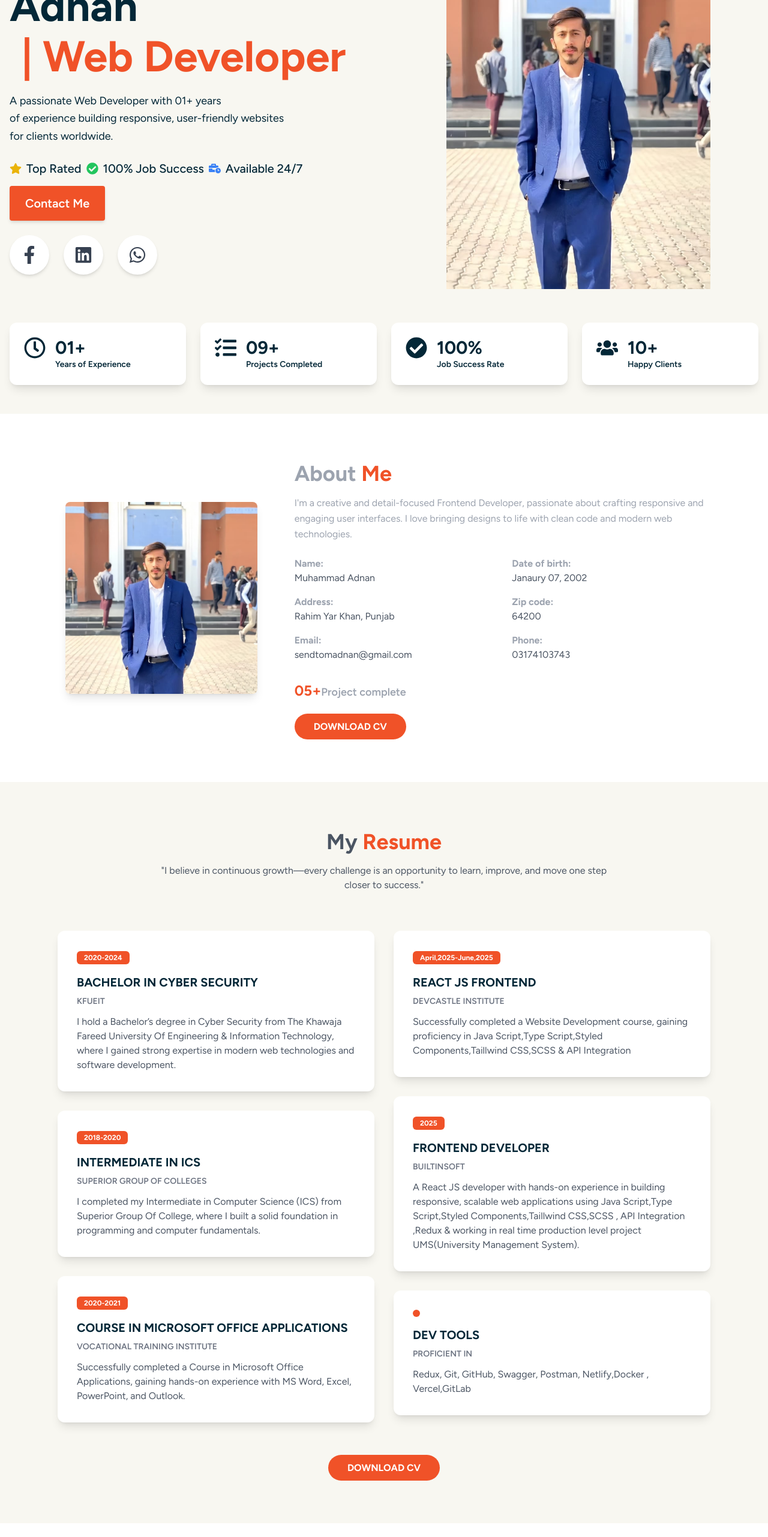
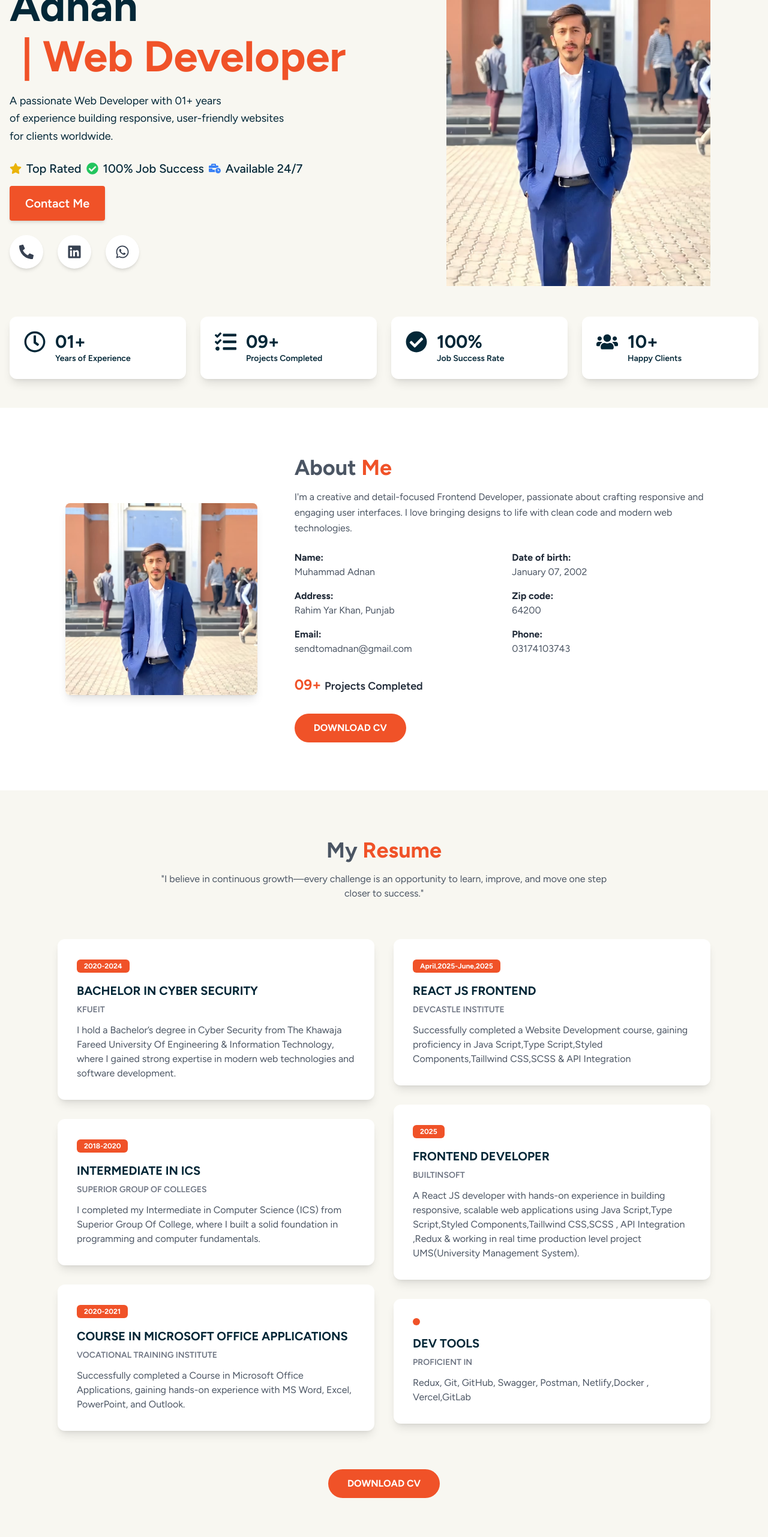
Before and after one commit to codewith-adnan/MyPortFolio, a React (Vite) app: page / in a window 1280 px wide. Shown: the part 234-2797 px from the top of the page at 60% size. Built offline with nearby package versions, Linux system fonts and the light colour scheme.

Commit message:
Add Facbook,contact info and aniamtion

```diff
--- a/src/components/AboutMe.jsx
+++ b/src/components/AboutMe.jsx
@@ -1,67 +1,92 @@
 import React from "react";
-import ProfileImg from "../assets/Heroimg.jpeg"; // Make sure to add your image to the assets folder
+import { motion } from "framer-motion"; // Framer Motion import kiya gaya hai
+import ProfileImg from "../assets/Heroimg.jpeg";
 
 export default function AboutMe() {
   return (
-    <section id="about" className="bg-white text-white py-20">
+    // Background color theek hai, text colors ko neeche adjust kiya gaya hai
+    <section id="about" className="bg-white py-20 overflow-x-hidden">
       <div className="max-w-6xl mx-auto px-4 sm:px-6 lg:px-8 flex flex-col md:flex-row items-center gap-12">
-        {/* Image Column */}
-        <div className="md:w-1/3 w-full flex justify-center">
+
+        {/* --- IMAGE COLUMN ANIMATED --- */}
+        <motion.div
+          initial={{ opacity: 0, x: -100 }}
+          whileInView={{ opacity: 1, x: 0 }}
+          transition={{ duration: 0.8, ease: "easeInOut" }}
+          viewport={{ once: true }}
+          className="md:w-1/3 w-full flex justify-center"
+        >
           <img
             src={ProfileImg}
             alt="Muhammad Adnan"
             className="rounded-lg shadow-lg w-64 h-64 md:w-80 md:h-80 object-cover"
           />
-        </div>
+        </motion.div>
 
-        {/* Content Column */}
-        <div className="md:w-2/3 w-full">
+        {/* --- CONTENT COLUMN ANIMATED --- */}
+        <motion.div
+          initial={{ opacity: 0, x: 100 }}
+          whileInView={{ opacity: 1, x: 0 }}
+          transition={{ duration: 0.8, ease: "easeInOut" }}
+          viewport={{ once: true }}
+          className="md:w-2/3 w-full"
+        >
           <h2 className="text-4xl font-bold mb-4">
-  <span className="text-gray-400">About </span><span className="text-[#f05228]">Me</span>
-</h2>
-          <p className="text-gray-400 mb-6 leading-relaxed">
+            <span className="text-gray-600">About </span><span className="text-[#f05228]">Me</span>
+          </h2>
+          {/* Text color theek kiya gaya hai */}
+          <p className="text-gray-600 mb-6 leading-relaxed">
             I'm a creative and detail-focused Frontend Developer, passionate about crafting responsive and engaging user interfaces. I love bringing designs to life with clean code and modern web technologies.
           </p>
 
           <div className="grid grid-cols-1 sm:grid-cols-2 gap-x-8 gap-y-4 mb-8">
             <div>
-              <strong className="block text-gray-400">Name:</strong>
+              <strong className="block text-gray-800">Name:</strong>
               <span className="text-gray-600">Muhammad Adnan</span>
             </div>
             <div>
-              <strong className="block text-gray-400">Date of birth:</strong>
-              <span className="text-gray-600">Janaury 07, 2002</span>
+              <strong className="block text-gray-800">Date of birth:</strong>
+              <span className="text-gray-600">January 07, 2002</span>
             </div>
             <div>
-              <strong className="block text-gray-400">Address:</strong>
+              <strong className="block text-gray-800">Address:</strong>
               <span className="text-gray-600">Rahim Yar Khan, Punjab</span>
             </div>
             <div>
-              <strong className="block text-gray-400">Zip code:</strong>
+              <strong className="block text-gray-800">Zip code:</strong>
               <span className="text-gray-600">64200</span>
             </div>
             <div>
-              <strong className="block text-gray-400">Email:</strong>
+              <strong className="block text-gray-800">Email:</strong>
               <span className="text-gray-600">sendtomadnan@gmail.com</span>
             </div>
             <div>
-              <strong className="block text-gray-400">Phone:</strong>
+              <strong className="block text-gray-800">Phone:</strong>
               <span className="text-gray-600">03174103743</span>
             </div>
           </div>
 
-          <p className="text-lg text-white font-semibold mb-8">
-            <span className="text-[#f05228] text-2xl font-bold">05+</span><span className="text-gray-400" >Project complete</span>
+          <p className="text-lg font-semibold mb-8">
+            <span className="text-[#f05228] text-2xl font-bold">09+ </span>
+            <span className="text-gray-800">Projects Completed</span>
           </p>
 
-          <a
-            href="/src/assets/Muhhamad Adnan.pdf"
-            download
-            className="bg-[#f05228] text-white font-bold py-3 px-8 rounded-full hover:bg-gray-800 transition-all duration-300"
+          {/* --- CV BUTTON ANIMATED --- */}
+          <motion.div
+            initial={{ opacity: 0, y: 50 }}
+            whileInView={{ opacity: 1, y: 0 }}
+            transition={{ duration: 0.6, delay: 0.2, ease: "easeOut" }}
+            viewport={{ once: true }}
           >
-            DOWNLOAD CV
-          </a>
-        </div>
+            <a
+              href="/Muhhamad Adnan.pdf" // Path theek kiya gaya hai (assume file is in public folder)
+              download
+              className="inline-block bg-[#f05228] text-white font-bold py-3 px-8 rounded-full hover:bg-gray-800 transition-all duration-300"
+            >
+              DOWNLOAD CV
+            </a>
+          </motion.div>
+        </motion.div>
       </div>
     </section>
   );
--- a/src/components/ContactSection.jsx
+++ b/src/components/ContactSection.jsx
@@ -20,17 +20,17 @@ const contactDetails = [
   {
     icon: <FaPhoneAlt />,
     title: "Contact Number",
-    detail: "0303-0834088",
+    detail: "03174103743",
   },
   {
     icon: <FaPaperPlane />,
     title: "Email Address",
-    detail: "waleediftikhar188@gmail.com",
+    detail: "sendtomadnan@gmail.com",
   },
   {
     icon: <FaGlobe />,
     title: "Website",
-    detail: "yoursite.com",
+    detail: "www.comingsoon.com",
   },
 ];
 
--- a/src/components/Footer.jsx
+++ b/src/components/Footer.jsx
@@ -120,7 +120,7 @@ export default function Footer() {
               <a href="https://github.com/codewith-adnan" target="_blank" rel="noopener noreferrer" className="w-10 h-10 bg-gray-700 rounded-full flex items-center justify-center hover:bg-[#f05228] transition-all duration-300 active:scale-90">
                 <FaGithub className="text-white" />
               </a>
-              <a href="https://facebook.com" target="_blank" rel="noopener noreferrer" className="w-10 h-10 bg-gray-700 rounded-full flex items-center justify-center hover:bg-[#f05228] transition-all duration-300 active:scale-90">
+              <a href="https://www.facebook.com/share/1CvChNiyFz/" target="_blank" rel="noopener noreferrer" className="w-10 h-10 bg-gray-700 rounded-full flex items-center justify-center hover:bg-[#f05228] transition-all duration-300 active:scale-90">
                 <FaFacebookF className="text-white" />
               </a>
               <a href="https://wa.me/923174103743" target="_blank" rel="noopener noreferrer" className="w-10 h-10 bg-gray-700 rounded-full flex items-center justify-center hover:bg-[#f05228] transition-all duration-300 active:scale-90">
--- a/src/components/HeroSection.jsx
+++ b/src/components/HeroSection.jsx
@@ -1,21 +1,49 @@
 // src/components/HeroSection.jsx
-import React from "react";
-import { FaInstagram, FaTiktok, FaLinkedin, FaFacebookF, FaWhatsapp } from "react-icons/fa";
-import { FaRegClock, FaTasks, FaCheckCircle, FaUsers, FaStar, FaBusinessTime } from "react-icons/fa";
+import React, { useState } from "react";
+import {
+  FaLinkedin,
+  FaWhatsapp,
+  FaPhoneAlt
+} from "react-icons/fa";
+import {
+  FaRegClock,
+  FaTasks,
+  FaCheckCircle,
+  FaUsers,
+  FaStar,
+  FaBusinessTime
+} from "react-icons/fa";
 import { motion } from "framer-motion";
 import HeroImg from "../assets/Heroimg.jpeg";
 
 export default function HeroSection() {
+  const phoneNumber = '03174103743';
+  const [tooltipText, setTooltipText] = useState('Click to copy');
+
+  const handleCopy = () => {
+    navigator.clipboard.writeText(phoneNumber).then(() => {
+      setTooltipText('Copied!');
+      setTimeout(() => {
+        setTooltipText('Click to copy');
+      }, 2000);
+    });
+  };
+
   return (
-    <div className="bg-[#F8F7F1] min-h-screen flex flex-col items-center justify-center px-4 py-12 mt-8">
+    <div className="bg-[#F8F7F1] min-h-screen flex flex-col items-center justify-center px-4 py-12 mt-8 overflow-x-hidden"> {/* Added overflow-x-hidden */}
       <div className="max-w-7xl w-full flex flex-col lg:grid lg:grid-cols-2 gap-12">
-        {/* Left Column */}
-        <div>
+
+        {/* --- LEFT COLUMN ANIMATED --- */}
+        <motion.div
+          initial={{ opacity: 0, x: -100 }}
+          whileInView={{ opacity: 1, x: 0 }}
+          transition={{ duration: 0.8, ease: "easeInOut" }}
+          viewport={{ once: true }}
+        >
           <h1 className="text-3xl md:text-4xl font-figtree font-bold text-[#032737] mb-4">
             Hey There,
           </h1>
 
-          {/* Name + Web Developer with animation */}
           <h2 className="text-4xl md:text-6xl lg:text-7xl font-figtree text-[#032737] font-bold mb-6 flex flex-wrap items-center gap-3">
             I'm Muhammad Adnan
             <motion.span
@@ -33,7 +61,6 @@ export default function HeroSection() {
             <span className="block">for clients worldwide.</span>
           </p>
 
-          {/* Top Rated / Success / Availability */}
           <p className="font-figtree text-[#032737] text-[20px] font-medium mb-6 flex flex-wrap gap-2 items-center">
             <span className="flex items-center gap-2">
               <FaStar className="text-yellow-500" /> Top Rated
@@ -46,50 +73,41 @@ export default function HeroSection() {
             </span>
           </p>
 
-          {/* Contact Button */}
           <a href="#contact">
-            <button className="bg-[#f05228] font-figtree text-white text-[20px] font-semibold px-6 py-3 rounded shadow-md border-2 border-transparent hover:bg-gray-800   transition duration-300  mt-[-10px]">
+            <button className="bg-[#f05228] font-figtree text-white text-[20px] font-semibold px-6 py-3 rounded shadow-md border-2 border-transparent hover:bg-gray-800 transition duration-300 mt-[-10px]">
               Contact Me
             </button>
           </a>
 
-          {/* Social Icons */}
           <div className="flex space-x-6 mt-6">
-            {/* Facebook */}
-            <a
-              href="https://www.facebook.com/salal.zahid"
-              target="_blank"
-              rel="noreferrer"
-              className="bg-white p-4 rounded-full shadow-md border-2 border-transparent hover:bg-[#f05228] transition duration-300"
-            >
-              <FaFacebookF className="text-3xl text-gray-700 hover:text-white transition duration-300" />
+            <div className="relative group">
+              <button
+                onClick={handleCopy}
+                className="w-14 h-14 bg-white rounded-full shadow-md border-2 border-transparent hover:bg-[#f05228] transition duration-300 flex items-center justify-center group"
+              >
+                <FaPhoneAlt className="text-2xl text-gray-700 group-hover:text-white transition duration-300" />
+              </button>
+              <span className="absolute bottom-full left-1/2 -translate-x-1/2 mb-2 bg-gray-700 text-white text-xs rounded py-1 px-2 opacity-0 group-hover:opacity-100 transition-opacity whitespace-nowrap">
+                {tooltipText}
+              </span>
+            </div>
+            <a href="https://www.linkedin.com/in/muhammad-adnan-19ba34378" target="_blank" rel="noreferrer" className="w-14 h-14 bg-white rounded-full shadow-md border-2 border-transparent hover:bg-[#f05228] transition duration-300 flex items-center justify-center group">
+              <FaLinkedin className="text-2xl text-gray-700 group-hover:text-white transition duration-300" />
             </a>
-
-            {/* LinkedIn */}
-            <a
-              href="https://www.linkedin.com/in/muhammad-adnan-19ba34378"
-              target="_blank"
-              rel="noreferrer"
-              className="bg-white p-4 rounded-full shadow-md border-2 border-transparent hover:bg-[#f05228] transition duration-300"
-            >
-              <FaLinkedin className="text-3xl text-gray-700 hover:text-white transition duration-300" />
-            </a>
-
-            {/* WhatsApp */}
-            <a
-              href="https://wa.me/923174103743"
-              target="_blank"
-              rel="noreferrer"
-              className="bg-white p-4 rounded-full shadow-md border-2 border-transparent hover:bg-green-500 transition duration-300"
-            >
-              <FaWhatsapp className="text-3xl text-gray-700 hover:text-white transition duration-300" />
+            <a href="https://wa.me/923174103743" target="_blank" rel="noreferrer" className="w-14 h-14 bg-white rounded-full shadow-md border-2 border-transparent hover:bg-green-500 transition duration-300 flex items-center justify-center group">
+              <FaWhatsapp className="text-2xl text-gray-700 group-hover:text-white transition duration-300" />
             </a>
           </div>
-        </div>
+        </motion.div>
 
-        {/* Right Column */}
-        <div className="flex flex-col items-center justify-center gap-6">
-          {/* Image */}
+        {/* --- RIGHT COLUMN ANIMATED --- */}
+        <motion.div
+          initial={{ opacity: 0, x: 100 }}
+          whileInView={{ opacity: 1, x: 0 }}
+          transition={{ duration: 0.8, ease: "easeInOut" }}
+          viewport={{ once: true }}
+          className="flex flex-col items-center justify-center gap-6"
+        >
           <div className="relative h-[400px] md:h-[500px] lg:h-[600px] flex justify-center">
             <img
               src={HeroImg}
@@ -97,12 +115,17 @@ export default function HeroSection() {
               className="w-[280px] md:w-[350px] lg:w-[400px] object-cover transform scale-110"
             />
           </div>
-        </div>
+        </motion.div>
       </div>
 
-      {/* Stats Section */}
-      <div className="grid grid-cols-1 sm:grid-cols-2 lg:grid-cols-4 gap-6 w-full mt-20">
-        {/* Experience */}
+      {/* --- STATS SECTION ANIMATED --- */}
+      <motion.div
+        initial={{ opacity: 0, y: 100 }}
+        whileInView={{ opacity: 1, y: 0 }}
+        transition={{ duration: 1, ease: "easeOut" }}
+        viewport={{ once: true }}
+        className="grid grid-cols-1 sm:grid-cols-2 lg:grid-cols-4 gap-6 w-full mt-20"
+      >
         <div className="bg-white rounded-xl px-6 py-6 shadow-lg flex items-center gap-4">
           <FaRegClock className="text-[#032737] text-4xl mb-5" />
           <div>
@@ -112,8 +135,6 @@ export default function HeroSection() {
             </p>
           </div>
         </div>
-
-
         <div className="bg-white rounded-xl px-6 py-6 shadow-lg flex items-center gap-4">
           <FaTasks className="text-[#032737] text-4xl mb-5" />
           <div>
@@ -123,8 +144,6 @@ export default function HeroSection() {
             </p>
           </div>
         </div>
-
-        {/* Success Rate */}
         <div className="bg-white rounded-xl px-6 py-6 shadow-lg flex items-center gap-4">
           <FaCheckCircle className="text-[#032737] text-4xl mb-5" />
           <div>
@@ -134,8 +153,6 @@ export default function HeroSection() {
             </p>
           </div>
         </div>
-
-        {/* Clients */}
         <div className="bg-white rounded-xl px-6 py-6 shadow-lg flex items-center  gap-4">
           <FaUsers className="text-[#032737] text-4xl mb-5" />
           <div>
@@ -145,7 +162,7 @@ export default function HeroSection() {
             </p>
           </div>
         </div>
-      </div>
+      </motion.div>
     </div>
   );
 }
--- a/src/components/Resume.jsx
+++ b/src/components/Resume.jsx
@@ -1,4 +1,5 @@
 import React from "react";
+import { motion } from "framer-motion"; // Framer Motion import kiya gaya hai
 
 const educationData = [
   {
@@ -42,7 +43,8 @@ const experienceData = [
   },
 ];
 
-const ResumeCard = ({ date, title, institution, description }) => (
+// Card component ko motion component mein convert kiya gaya hai
+const ResumeCard = motion(({ date, title, institution, description }) => (
   <div className="bg-white rounded-xl p-8 shadow-lg text-left
                   hover:shadow-2xl hover:scale-105 transition-all duration-300 cursor-pointer">
     <div className="mb-4">
@@ -58,13 +60,33 @@ const ResumeCard = ({ date, title, institution, description }) => (
     <h4 className="text-sm font-figtree font-semibold uppercase text-gray-500 mb-3">{institution}</h4>
     <p className="text-gray-600 font-figtree">{description}</p>
   </div>
-);
+));
+
+// Staggered animation ke liye variants
+const cardVariants = {
+  hidden: { opacity: 0, scale: 0.8 },
+  visible: {
+    opacity: 1,
+    scale: 1,
+    transition: {
+      duration: 0.6,
+      ease: "easeOut"
+    }
+  }
+};
 
 export default function Resume() {
   return (
-    <section id="resume" className="bg-[#F8F7F1] py-20">
+    <section id="resume" className="bg-[#F8F7F1] py-20 overflow-hidden">
       <div className="max-w-6xl mx-auto px-4 sm:px-6 lg:px-8">
-        <div className="text-center mb-16">
+        {/* --- TITLE ANIMATED --- */}
+        <motion.div
+          initial={{ opacity: 0, y: -50 }}
+          whileInView={{ opacity: 1, y: 0 }}
+          transition={{ duration: 0.7, ease: "easeOut" }}
+          viewport={{ once: true }}
+          className="text-center mb-16"
+        >
           <h2 className="text-4xl font-bold mb-4 font-figtree">
             <span className="text-gray-600">My </span>
             <span className="text-[#f05228]">Resume</span>
@@ -72,32 +94,51 @@ export default function Resume() {
           <p className="text-gray-600 font-figtree mt-4 max-w-3xl mx-auto">
             "I believe in continuous growth—every challenge is an opportunity to learn, improve, and move one step closer to success."
           </p>
+        </motion.div>
+
+        <div className="grid grid-cols-1 md:grid-cols-2 gap-8">
+          {/* --- EDUCATION COLUMN ANIMATED --- */}
+          <motion.div
+            className="space-y-8"
+            initial="hidden"
+            whileInView="visible"
+            viewport={{ once: true, amount: 0.2 }}
+            transition={{ staggerChildren: 0.2 }}
+          >
+            {educationData.map((item, index) => (
+              <ResumeCard key={`edu-${index}`} {...item} variants={cardVariants} />
+            ))}
+          </motion.div>
+          {/* --- EXPERIENCE COLUMN ANIMATED --- */}
+          <motion.div
+            className="space-y-8"
+            initial="hidden"
+            whileInView="visible"
+            viewport={{ once: true, amount: 0.2 }}
+            transition={{ staggerChildren: 0.2, delay: 0.1 }}
+          >
+            {experienceData.map((item, index) => (
+              <ResumeCard key={`exp-${index}`} {...item} variants={cardVariants} />
+            ))}
+          </motion.div>
         </div>
 
-        <div className="grid grid-cols-1 md:grid-cols-2 gap-8">
-          {/* Education Column */}
-          <div className="space-y-8">
-            {educationData.map((item, index) => (
-              <ResumeCard key={`edu-${index}`} {...item} />
-            ))}
-          </div>
-          {/* Experience Column */}
-          <div className="space-y-8">
-            {experienceData.map((item, index) => (
-              <ResumeCard key={`exp-${index}`} {...item} />
-            ))}
-          </div>
-        </div>
-
-        <div className="text-center mt-16">
+        {/* --- CV BUTTON ANIMATED --- */}
+        <motion.div
+          initial={{ opacity: 0, x: 100, y: 50 }}
+          whileInView={{ opacity: 1, x: 0, y: 0 }}
+          transition={{ duration: 0.7, ease: "easeOut" }}
+          viewport={{ once: true }}
+          className="text-center mt-16"
+        >
           <a
-            href="/src/assets/Muhhamad Adnan.pdf"
+            href="/Muhhamad Adnan.pdf" // Path theek kiya gaya hai
             download
-            className="bg-[#f05228] text-white font-bold py-3 px-8 rounded-full hover:bg-gray-800 transition-all duration-300"
+            className="bg-[#f05228] text-white font-bold py-3 px-8 rounded-full hover:bg-gray-800 transition-all duration-300 inline-block"
           >
             DOWNLOAD CV
           </a>
-        </div>
+        </motion.div>
       </div>
     </section>
   );
```
Also changed, not shown: src/components/ProjectSection.jsx (+1 -8 lines).
